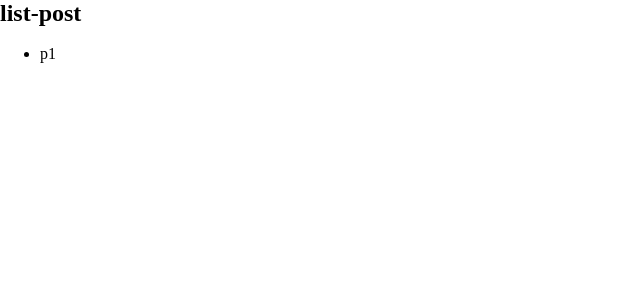
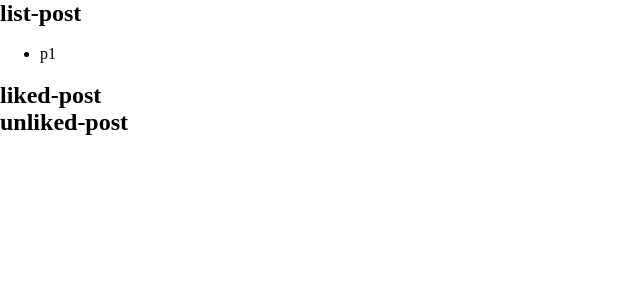
Before and after one commit to mishadawg/list-with-likes-vue, a Vue app: page / in a window 1280 px wide. Shown: the top 300 px of the page, without its empty margins (0-640 px from the left). Built offline with nearby package versions, Linux system fonts and the light colour scheme.

Commit message:
new components for liked/unliked posts.

```diff
--- /dev/null
+++ b/src/components/LikedPosts.vue
@@ -0,0 +1,11 @@
+<template>
+  <div class="liked-post">
+    <h2>liked-post</h2>
+  </div>
+</template>
+<script>
+export default {
+  name: "LikedPosts",
+};
+</script>
+<style lang="scss" scoped></style>
--- /dev/null
+++ b/src/components/UnlikedPosts.vue
@@ -0,0 +1,11 @@
+<template>
+  <div class="unliked-post">
+    <h2>unliked-post</h2>
+  </div>
+</template>
+<script>
+export default {
+  name: "UnlikedPosts",
+};
+</script>
+<style lang="scss" scoped></style>
--- a/src/views/HomeView.vue
+++ b/src/views/HomeView.vue
@@ -2,18 +2,26 @@
   <div class="container">
     <ListPosts />
     <Paggination />
+    <div>
+      <LikedPosts />
+      <UnlikedPosts />
+    </div>
   </div>
 </template>
 
 <script>
 import ListPosts from "@/components/ListPosts";
 import Paggination from "@/components/Paggination";
+import LikedPosts from "@/components/LikedPosts";
+import UnlikedPosts from "@/components/UnlikedPosts";
 
 export default {
   name: "HomeView",
   components: {
     ListPosts,
     Paggination,
+    LikedPosts,
+    UnlikedPosts,
   },
 };
 </script>
```
